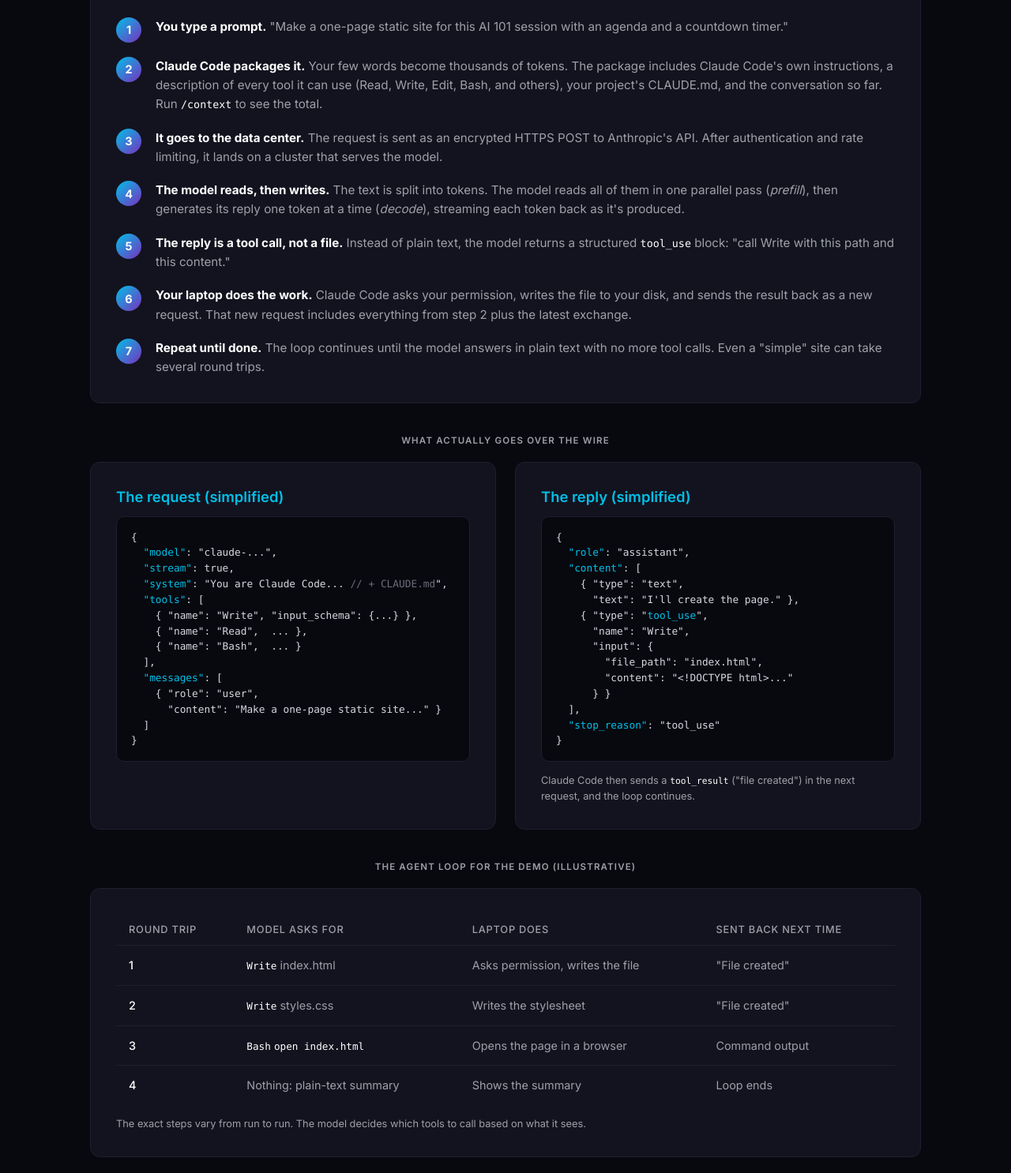
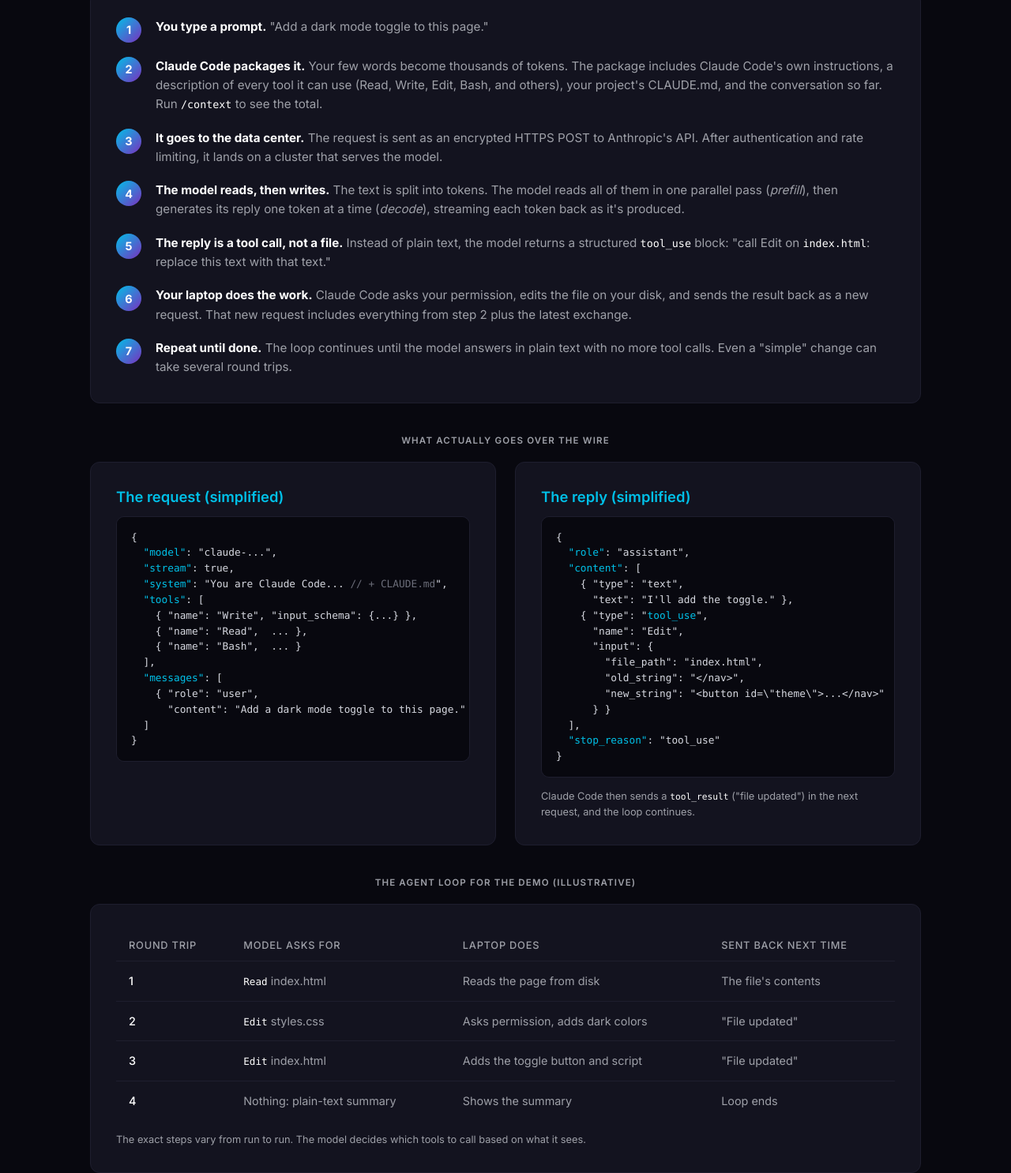
Before and after one commit to mvu-panw/norcal_ai_101, a plain HTML site: page site/journey.html in a window 1280 px wide. Shown: the part 799-2285 px from the top of the page at 79% size. Drawn offline with Linux system fonts and the light colour scheme.

Commit message:
Change demo prompt to adding a dark mode toggle
Co-Authored-By: Claude Opus 5.5 <noreply@anthropic.com>

```diff
--- a/site/journey.html
+++ b/site/journey.html
@@ -23,7 +23,7 @@
   <main>
     <div class="page-header">
       <h1>The Prompt Journey</h1>
-      <p>What happens between typing a prompt into Claude Code and seeing <code>index.html</code> appear on your laptop.</p>
+      <p>What happens between typing a prompt into Claude Code and seeing a dark mode toggle appear on your page.</p>
     </div>
 
     <div class="banner">
@@ -63,13 +63,13 @@
     <p class="section-label">Step by step</p>
     <div class="card" style="margin-bottom:40px;">
       <ol class="steps">
-        <li><div><strong>You type a prompt.</strong> "Make a one-page static site for this AI 101 session with an agenda and a countdown timer."</div></li>
+        <li><div><strong>You type a prompt.</strong> "Add a dark mode toggle to this page."</div></li>
         <li><div><strong>Claude Code packages it.</strong> Your few words become thousands of tokens. The package includes Claude Code's own instructions, a description of every tool it can use (Read, Write, Edit, Bash, and others), your project's CLAUDE.md, and the conversation so far. Run <code>/context</code> to see the total.</div></li>
         <li><div><strong>It goes to the data center.</strong> The request is sent as an encrypted HTTPS POST to Anthropic's API. After authentication and rate limiting, it lands on a cluster that serves the model.</div></li>
         <li><div><strong>The model reads, then writes.</strong> The text is split into tokens. The model reads all of them in one parallel pass (<em>prefill</em>), then generates its reply one token at a time (<em>decode</em>), streaming each token back as it's produced.</div></li>
-        <li><div><strong>The reply is a tool call, not a file.</strong> Instead of plain text, the model returns a structured <code>tool_use</code> block: "call Write with this path and this content."</div></li>
-        <li><div><strong>Your laptop does the work.</strong> Claude Code asks your permission, writes the file to your disk, and sends the result back as a new request. That new request includes everything from step 2 plus the latest exchange.</div></li>
-        <li><div><strong>Repeat until done.</strong> The loop continues until the model answers in plain text with no more tool calls. Even a "simple" site can take several round trips.</div></li>
+        <li><div><strong>The reply is a tool call, not a file.</strong> Instead of plain text, the model returns a structured <code>tool_use</code> block: "call Edit on <code>index.html</code>: replace this text with that text."</div></li>
+        <li><div><strong>Your laptop does the work.</strong> Claude Code asks your permission, edits the file on your disk, and sends the result back as a new request. That new request includes everything from step 2 plus the latest exchange.</div></li>
+        <li><div><strong>Repeat until done.</strong> The loop continues until the model answers in plain text with no more tool calls. Even a "simple" change can take several round trips.</div></li>
       </ol>
     </div>
 
@@ -88,7 +88,7 @@
   ],
   <span class="k">"messages"</span>: [
     { "role": "user",
-      "content": "Make a one-page static site..." }
+      "content": "Add a dark mode toggle to this page." }
   ]
 }</pre>
       </div>
@@ -98,17 +98,18 @@
   <span class="k">"role"</span>: "assistant",
   <span class="k">"content"</span>: [
     { "type": "text",
-      "text": "I'll create the page." },
+      "text": "I'll add the toggle." },
     { "type": "<span class="k">tool_use</span>",
-      "name": "Write",
+      "name": "Edit",
       "input": {
         "file_path": "index.html",
-        "content": "&lt;!DOCTYPE html&gt;..."
+        "old_string": "&lt;/nav&gt;",
+        "new_string": "&lt;button id=\"theme\"&gt;...&lt;/nav&gt;"
       } }
   ],
   <span class="k">"stop_reason"</span>: "tool_use"
 }</pre>
-        <p class="note">Claude Code then sends a <code>tool_result</code> ("file created") in the next request, and the loop continues.</p>
+        <p class="note">Claude Code then sends a <code>tool_result</code> ("file updated") in the next request, and the loop continues.</p>
       </div>
     </div>
 
@@ -117,9 +118,9 @@
       <div class="table-wrap">
         <table class="scoreboard-table">
           <tr><th>Round trip</th><th>Model asks for</th><th>Laptop does</th><th>Sent back next time</th></tr>
-          <tr><td>1</td><td><code>Write</code> index.html</td><td>Asks permission, writes the file</td><td>"File created"</td></tr>
-          <tr><td>2</td><td><code>Write</code> styles.css</td><td>Writes the stylesheet</td><td>"File created"</td></tr>
-          <tr><td>3</td><td><code>Bash</code> <code>open index.html</code></td><td>Opens the page in a browser</td><td>Command output</td></tr>
+          <tr><td>1</td><td><code>Read</code> index.html</td><td>Reads the page from disk</td><td>The file's contents</td></tr>
+          <tr><td>2</td><td><code>Edit</code> styles.css</td><td>Asks permission, adds dark colors</td><td>"File updated"</td></tr>
+          <tr><td>3</td><td><code>Edit</code> index.html</td><td>Adds the toggle button and script</td><td>"File updated"</td></tr>
           <tr><td>4</td><td>Nothing: plain-text summary</td><td>Shows the summary</td><td>Loop ends</td></tr>
         </table>
       </div>
```
Also changed, not shown: site/index.html (+3 -3 lines).
